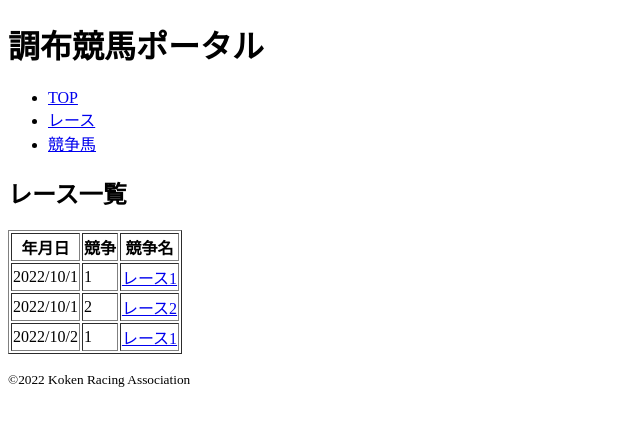
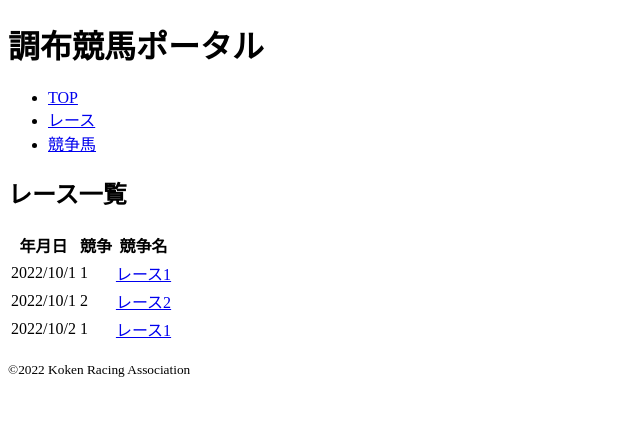
Before and after one commit to ueckoken/chofu-race-course, a Next.js app in the folder client/: page /race in a window 1280 px wide. Shown: the top 426 px of the page, without its empty margins (0-640 px from the left). Built offline with nearby package versions, Linux system fonts and the light colour scheme.

Commit message:
border消した

```diff
--- a/client/src/pages/horse/0.tsx
+++ b/client/src/pages/horse/0.tsx
@@ -56,7 +56,7 @@ const HorseDetailPage: FC<{}> = () => {
                 </dd>
             </dl>
             <h3>出走レース</h3>
-            <table border="true">
+            <table>
                 <thead>
                     <tr>
                         <th>年月日</th>
--- a/client/src/pages/index.tsx
+++ b/client/src/pages/index.tsx
@@ -23,7 +23,7 @@ const TopPage: FC<{}> = () => {
         <>
             <h2>トップページ</h2>
             <h3>今日のレース</h3>
-            <table border="true">
+            <table>
                 <thead>
                     <tr>
                         <th>競争</th>
--- a/client/src/pages/race.tsx
+++ b/client/src/pages/race.tsx
@@ -28,7 +28,7 @@ const RacePage: FC<{}> = () => {
     return (
         <>
             <h2>レース一覧</h2>
-            <table border="true">
+            <table>
                 <thead>
                     <tr>
                         <th>年月日</th>
--- a/client/src/pages/race/0.tsx
+++ b/client/src/pages/race/0.tsx
@@ -50,7 +50,7 @@ const RaceDetailPage: FC<{}> = () => {
             <p>{raceData.description}</p>
             <p>{`${UNIXTimeToHHmm(raceData.stert)}発走`}</p>
             <h3>出走馬</h3>
-            <table border="true">
+            <table>
                 <tr>
                     <th>着順</th>
                     <th>馬番</th>
```
